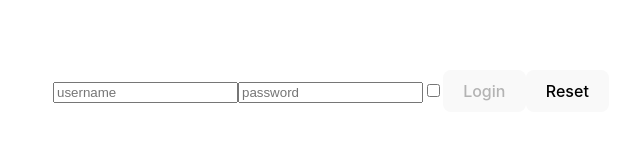
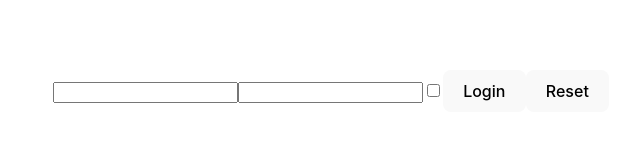
Before and after one commit to lucaprogrammer25/React-repo, a React (Vite) app: page / in a window 1280 px wide. Shown: the part 309-450 px from the top of the page, without its empty margins (309-949 px from the left). Built offline with nearby package versions, Linux system fonts and the light colour scheme.

Commit message:
esercizio-46

```diff
--- a/src/App.jsx
+++ b/src/App.jsx
@@ -2,17 +2,13 @@ import { useState } from 'react'
 import reactLogo from './assets/react.svg'
 import viteLogo from '/vite.svg'
 import './App.css'
-import Login from './Login'
+import UncontrolledLogin from './UncontrolledLogin'
 
 
 function App() {
 
-  const onLogin = () => {
-    alert("Sei connesso")
-  }
-
   return (
-   <Login stateLogin={onLogin}/>
+   <UncontrolledLogin/>
 
   )
 }
--- a/src/Login.jsx
+++ /dev/null
@@ -1,50 +0,0 @@
-import React, { useState } from "react";
-
-const Login = ({ stateLogin }) => {
-  const [data, setData] = useState({
-    username: "",
-    password: "",
-    remember: false,
-  });
-
-  const handleInputChange = (event) => {
-    const name = event.target.name;
-    const value = event.target.value;
-    const checked = event.target.checked;
-    const type = event.target.type;
-
-    setData((data) => {
-      return {
-        ...data,
-        [name]: type === "checkbox" ? checked : value,
-      };
-    });
-  };
-
-  const handleResetButton = () => {
-    setData({
-      username: "",
-      password: "",
-      remember: false,
-    });
-  };
-
-  const handleSubmit = (event) => {
-    event.preventDefault();
-
-    stateLogin()
-
-  };
-
-  return (
-    <form onSubmit={handleSubmit}>
-      <input name="username" value={data.username}  onChange={handleInputChange} placeholder="username"/>
-      <input name="password"   value={data.password}  onChange={handleInputChange} placeholder="password"/>
-      <input name="remember" type="checkbox" checked={data.remember} onChange={handleInputChange}/>
-      <button type="submit" disabled={!data.username || !data.password}>Login</button>
-      <button type="button" onClick={handleResetButton}>Reset</button>
-    </form>
-  );
-};
-
-export default Login;
--- /dev/null
+++ b/src/UncontrolledLogin.jsx
@@ -0,0 +1,14 @@
+const UncontrolledLogin = () => {
+    return (
+        <form action="">
+        <input name="username"/>
+        <input name="password" type="password" />
+        <input name="remember" type="checkbox" />
+        <button>Login</button>
+        <button type="reset">Reset</button>
+        </form>
+    )
+
+}
+
+export default UncontrolledLogin
```
